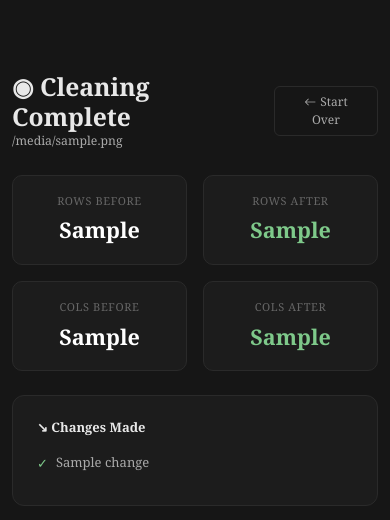
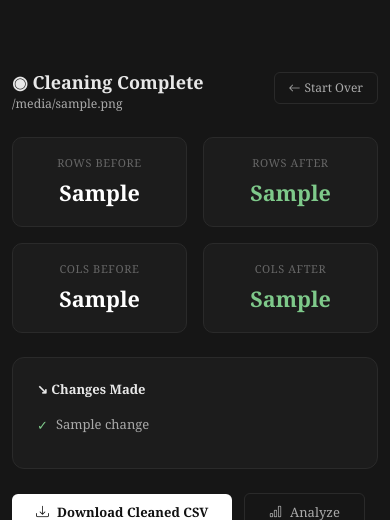
Before and after one commit to laypatel13/data-wash, a Flask app: template templates/result.html in a window 390 px wide. Shown: the part 63-583 px from the top of the page. Run offline with Flask 3, Linux system fonts and the light colour scheme; the template is opened without the code that fills it: most values are stand-ins (such as "Sample title", 1, 10 or a date in 2020); some web fonts are replaced.

Commit message:
fix(ui): responsive header layout for small screens

```diff
--- a/templates/result.html
+++ b/templates/result.html
@@ -3,14 +3,16 @@
 
 {% block content %}
 
-<div class="d-flex justify-content-between align-items-center mb-4">
-  <div>
-    <h2 class="fw-bold mb-0">◉ Cleaning Complete</h2>
-    <p class="text-muted small mb-0">{{ filename }}</p>
+<div class="mb-4">
+  <div class="d-flex justify-content-between align-items-start flex-wrap gap-2">
+    <div>
+      <h2 class="fw-bold mb-0" style="font-size: clamp(18px, 4vw, 26px);">◉ Cleaning Complete</h2>
+      <p class="text-muted small mb-0">{{ filename }}</p>
+    </div>
+    <a href="/" class="btn btn-outline-secondary btn-sm">
+      <i class="bi bi-arrow-left me-1"></i>Start Over
+    </a>
   </div>
-  <a href="/" class="btn btn-outline-secondary btn-sm">
-    <i class="bi bi-arrow-left me-1"></i>Start Over
-  </a>
 </div>
 
 <!-- BEFORE / AFTER -->
```
Also changed, not shown: templates/analyze.html (+6 -4 lines).
